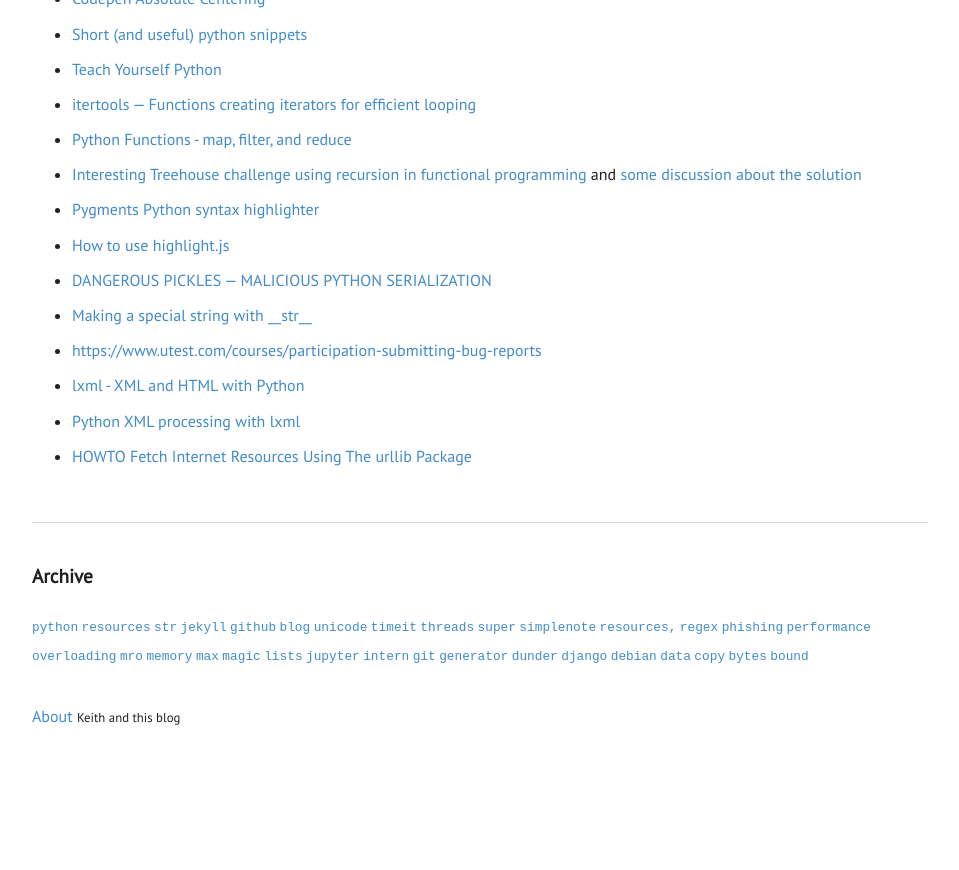
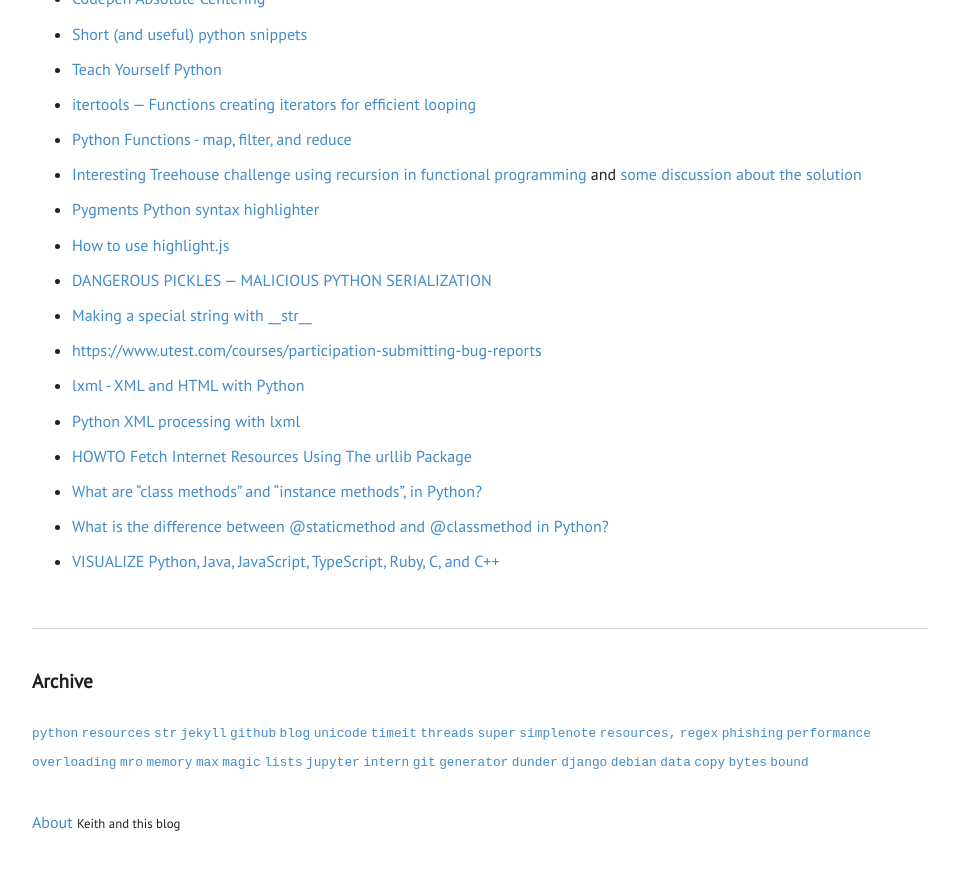
Before and after one commit to keithostertag/keithostertag.github.io, a Jekyll site: the page built from _posts/2017-09-15-useful-links-for-python-programming.md, in a window 1280 px wide and 900 px high, scrolled down 1029 px. Shown: the top 870 px of the window, without its empty margins (160-1119 px from the left). Built offline with Jekyll 4.4.1, drawn with Linux system fonts in a browser that asks for light colours; before the commit the page ends 1824 px from its top, so only the background shows below that.

Commit message:
added links to programming and to python

```diff
--- a/_posts/2017-09-15-useful-links-for-python-programming.md
+++ b/_posts/2017-09-15-useful-links-for-python-programming.md
@@ -37,3 +37,6 @@
 * [lxml - XML and HTML with Python](http://lxml.de/index.html)
 * [Python XML processing with lxml](http://infohost.nmt.edu/tcc/help/pubs/pylxml/web/index.html)
 * [HOWTO Fetch Internet Resources Using The urllib Package](https://docs.python.org/3.5/howto/urllib2.html)
+* [What are “class methods” and “instance methods”, in Python?](https://softwareengineering.stackexchange.com/questions/306092/what-are-class-methods-and-instance-methods-in-python)
+* [What is the difference between @staticmethod and @classmethod in Python?](https://stackoverflow.com/questions/136097/what-is-the-difference-between-staticmethod-and-classmethod-in-python)
+* [VISUALIZE Python, Java, JavaScript, TypeScript, Ruby, C, and C++](http://pythontutor.com/)
```
Also changed, not shown: _posts/2017-09-05-useful-links-for-programming.md (+1 -0 lines).
